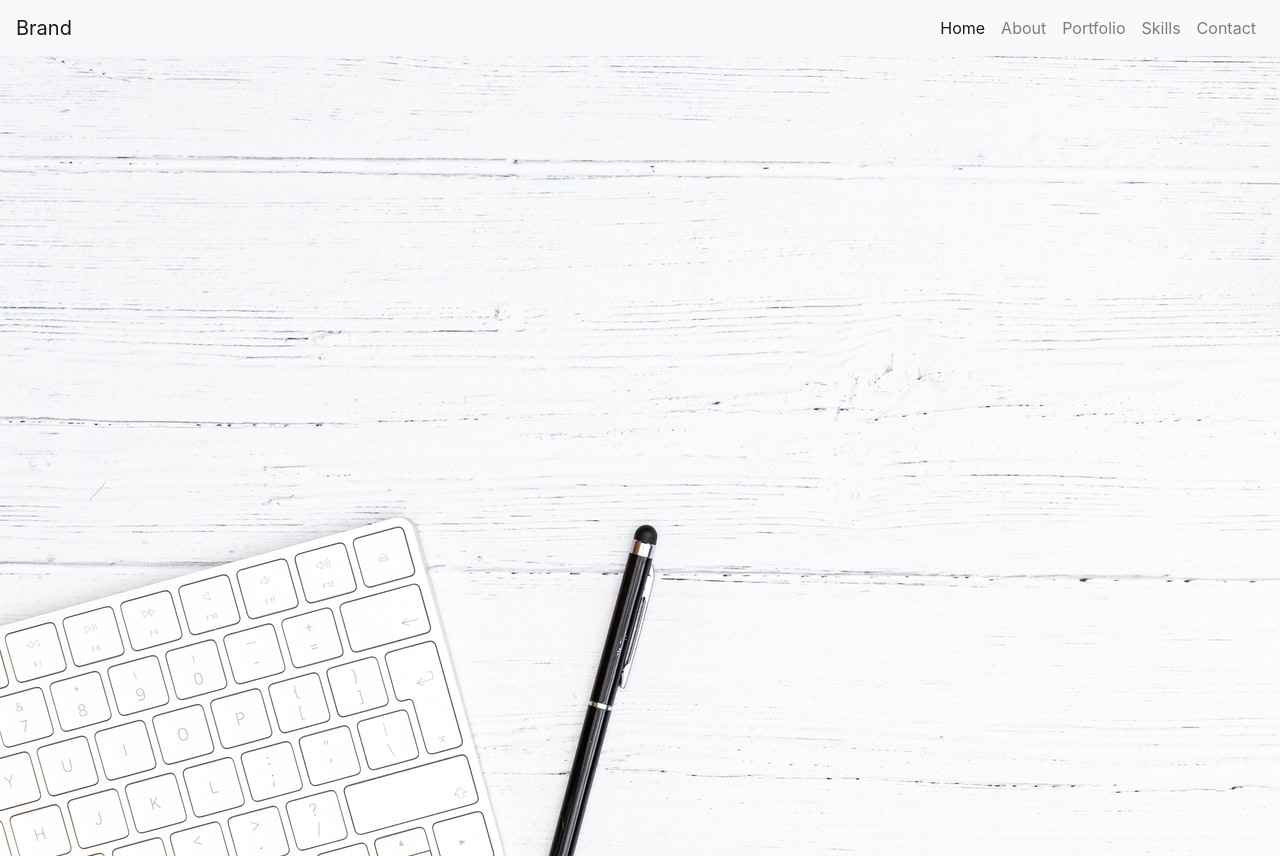
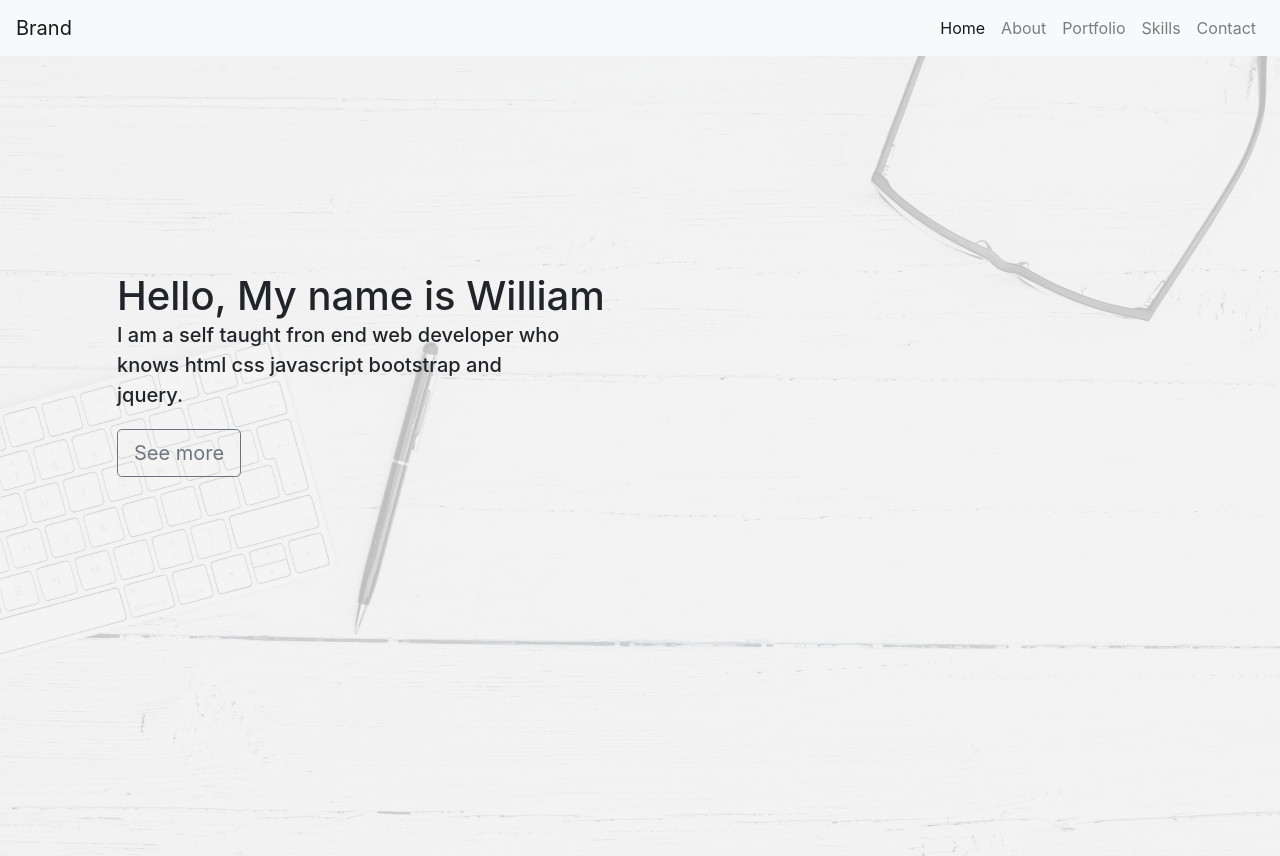
Before and after one commit to wsa138/bootstrap-portfolio, a website: page index.html in a window 1280 px wide. Drawn offline with nearby package versions, Linux system fonts and the light colour scheme.

Commit message:
Added and styled header content.

```diff
--- a/css/style.css
+++ b/css/style.css
@@ -1,4 +1,30 @@
 .header {
   background-image: url('../images/background-desk.jpg');
   background-attachment: fixed;
+  background-size: cover;
+  background-position: center;
 }
+
+.overlay {
+  position: absolute;
+  min-height: 100%;
+  min-width: 100%;
+  background: rgba(241, 241, 241, 0.79);
+}
+
+.description {
+  position: absolute;
+  top: 30%;
+  margin: auto;
+  padding: 2em;
+}
+
+.description p {
+  font-size: 0.5em;
+  width: 50%;
+  line-height: 1.5;
+}
+
+.description button {
+  border: 1px solid;
+}
--- a/index.html
+++ b/index.html
@@ -41,7 +41,15 @@
   </nav>
 
   <header class="header">
-
+    <div class="overlay"></div>
+    <div class="container">
+      <div class="description">
+        <h1> Hello, My name is William
+          <p>I am a self taught fron end web developer who knows html css javascript bootstrap and jquery.</p>
+          <button class="btn btn-outline-secondary btn-lg">See more</button>
+        </h1>
+      </div>
+    </div>
   </header>
 
   <script src="https://code.jquery.com/jquery-3.2.1.slim.min.js"
```
